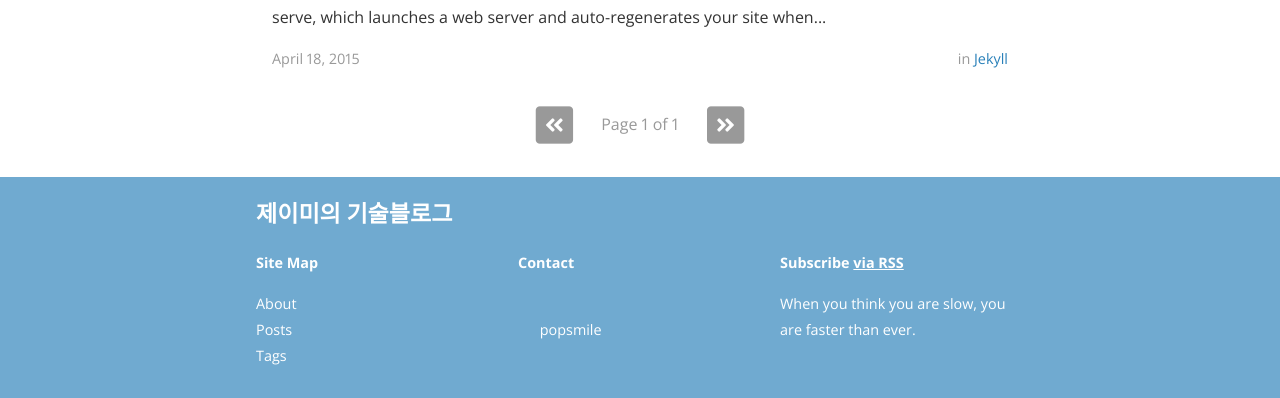
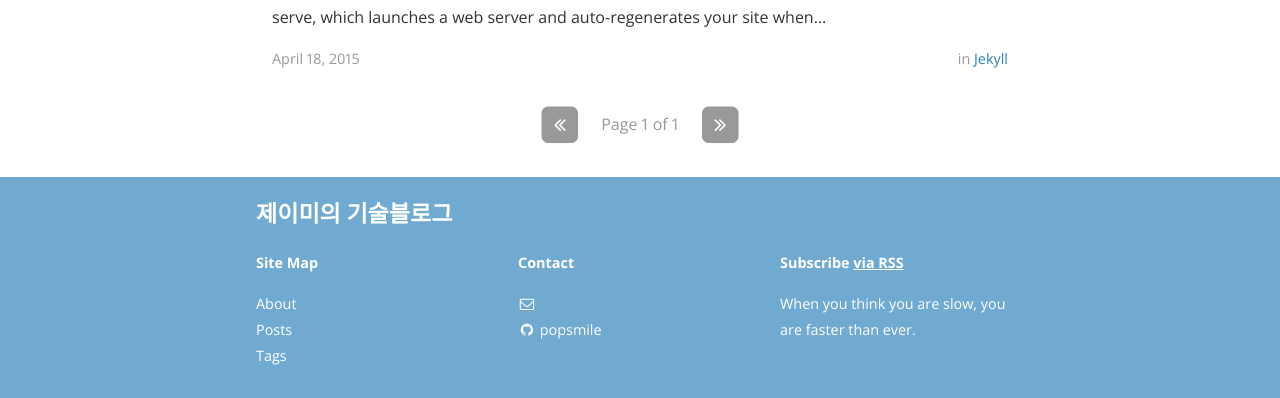
Before and after one commit to popsmile/popsmile.github.io, a Jekyll site: the page built from index.html, in a window 1280 px wide. Shown: the part 1495-1893 px from the top of the page. Built offline with Jekyll 4.4.1, drawn with Linux system fonts in a browser that asks for light colours; nearby versions of some CDN libraries; the list of posts is cut into pages by our own code.

Commit message:
Delete: link of FontAwesome

```diff
--- a/_includes/head.html
+++ b/_includes/head.html
@@ -70,5 +70,4 @@
   <link rel="stylesheet" href="{{ "/css/main.css" | prepend: site.baseurl }}">
   <link rel="canonical" href="{{ page.url | replace:'index.html','' | prepend: site.baseurl | prepend: site.url }}">
   <link rel="alternate" type="application/rss+xml" title="{{ site.title }}" href="{{ "/feed.xml" | prepend: site.baseurl | prepend: site.url }}" />
-  <link rel="stylesheet" href="https://use.fontawesome.com/releases/v5.6.3/css/all.css" integrity="sha384-UHRtZLI+pbxtHCWp1t77Bi1L4ZtiqrqD80Kn4Z8NTSRyMA2Fd33n5dQ8lWUE00s/" crossorigin="anonymous">
 </head>
```
